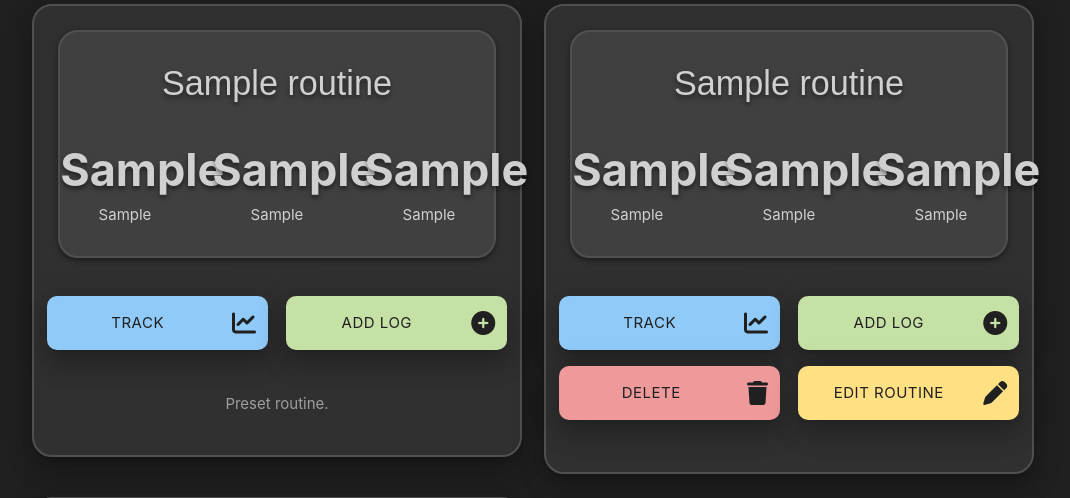
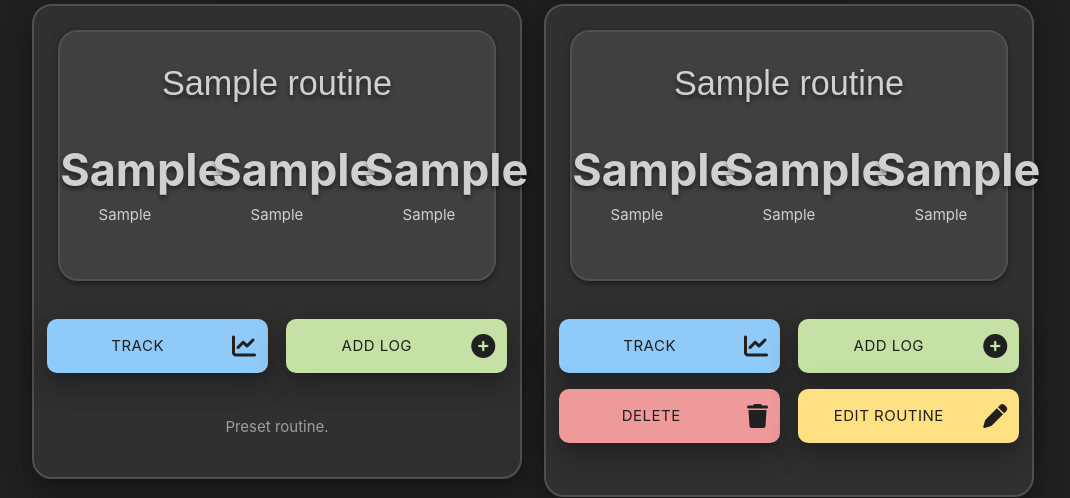
Before and after one commit to lmjh/fitness-tracker, a Flask app: page /my_routines in a window 1280 px wide. Shown: the part 495-993 px from the top of the page, without its empty margins (107-1177 px from the left). Run offline with Flask 2, Linux system fonts and the light colour scheme; the visitor is signed in with stand-in values (Sample User, id 1); a database or web service that is not in the repository returns one stand-in record (values such as "Sample title"); some libraries are stand-ins or nearby versions; some web fonts are replaced.

Commit message:
Fix my_routines page layout bug

```diff
--- a/static/css/style.css
+++ b/static/css/style.css
@@ -149,8 +149,12 @@ nav ul a:focus {
     padding: 20px 0;
     color: var(--light-text);
     background-color: var(--dark-2);
-    -webkit-box-shadow: 0 -2px 5px 0 rgba(0, 0, 0, 0.14), 0 -1px 10px 0 rgba(0, 0, 0, 0.12), 0 -1px 4px -1px rgba(0, 0, 0, 0.3);
-    box-shadow: 0 -2px 5px 0 rgba(0, 0, 0, 0.14), 0 -1px 10px 0 rgba(0, 0, 0, 0.12), 0 -1px 4px -1px rgba(0, 0, 0, 0.3);
+    -webkit-box-shadow: 0 -2px 5px 0 rgba(0, 0, 0, 0.14),
+                        0 -1px 10px 0 rgba(0, 0, 0, 0.12),
+                        0 -1px 4px -1px rgba(0, 0, 0, 0.3);
+    box-shadow: 0 -2px 5px 0 rgba(0, 0, 0, 0.14),
+                0 -1px 10px 0 rgba(0, 0, 0, 0.12),
+                0 -1px 4px -1px rgba(0, 0, 0, 0.3);
 
 }
 
@@ -388,8 +392,12 @@ select {
     background-color: var(--dark-1);
     border: 2px solid var(--dark-border);
     border-radius: 20px;
-    -webkit-box-shadow: inset 0 16px 24px 2px rgba(0, 0, 0, 0.14), inset 0 6px 30px 5px rgba(0, 0, 0, 0.12), inset 0 8px 10px -7px rgba(0, 0, 0, 0.2);
-    box-shadow: inset 0 16px 24px 2px rgba(0, 0, 0, 0.14), inset 0 6px 30px 5px rgba(0, 0, 0, 0.12), inset 0 8px 10px -7px rgba(0, 0, 0, 0.2);
+    -webkit-box-shadow: inset 0 16px 24px 2px rgba(0, 0, 0, 0.14),
+                        inset 0 6px 30px 5px rgba(0, 0, 0, 0.12),
+                        inset 0 8px 10px -7px rgba(0, 0, 0, 0.2);
+    box-shadow: inset 0 16px 24px 2px rgba(0, 0, 0, 0.14),
+                inset 0 6px 30px 5px rgba(0, 0, 0, 0.12),
+                inset 0 8px 10px -7px rgba(0, 0, 0, 0.2);
     padding: 10px;
 }
 
@@ -491,8 +499,6 @@ select {
 
 @media only screen and (min-width: 601px) {
 
-
-
     .logo {
         max-height: 48px;
     }
@@ -507,6 +513,11 @@ select {
 
     .logo {
         margin: 8px 0 8px 8px;
+    }
+
+    .exercise-name {
+        font-size: 1rem;
+        height:3rem;
     }
 
     /* Custom classes for sizing buttons on my_routines page */
```
